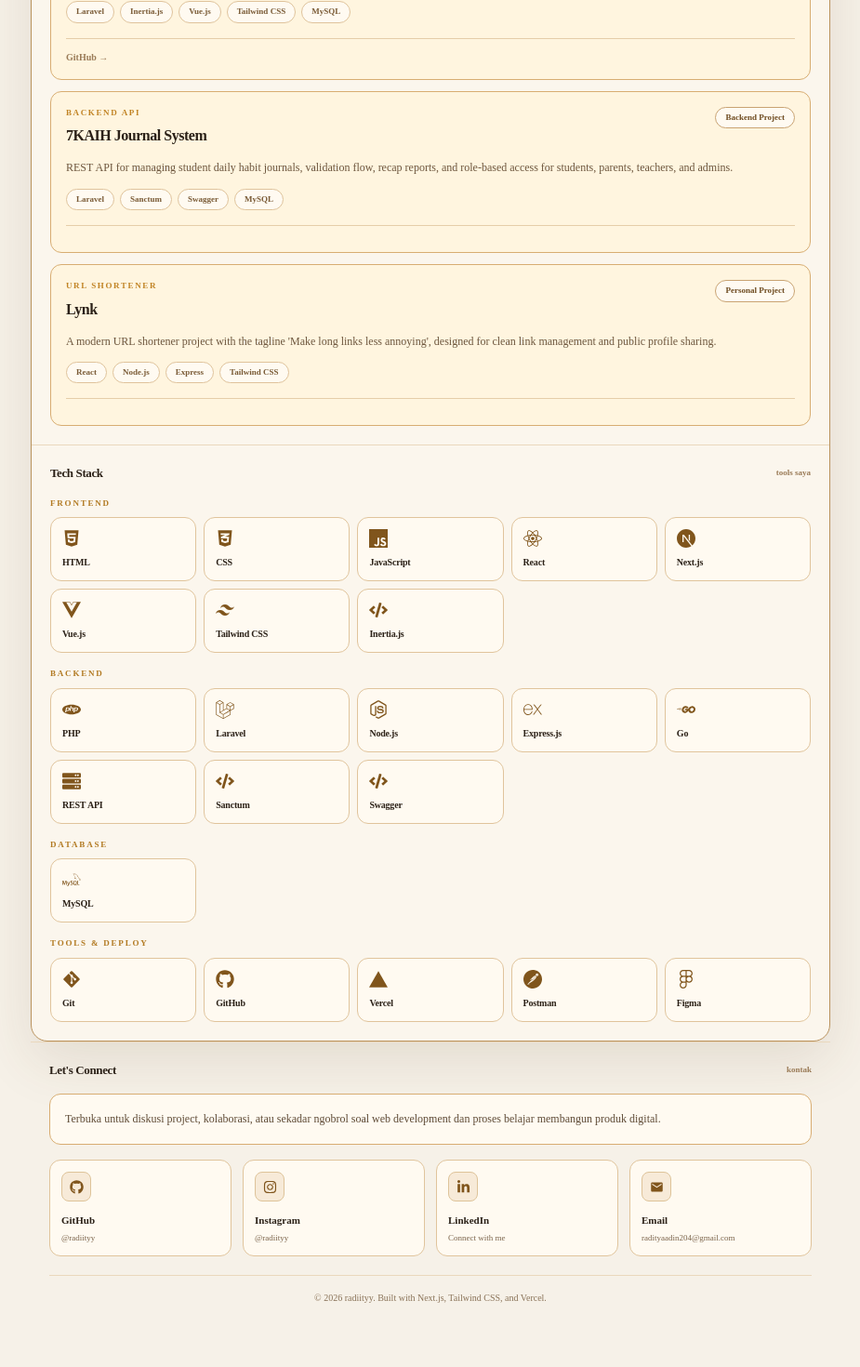
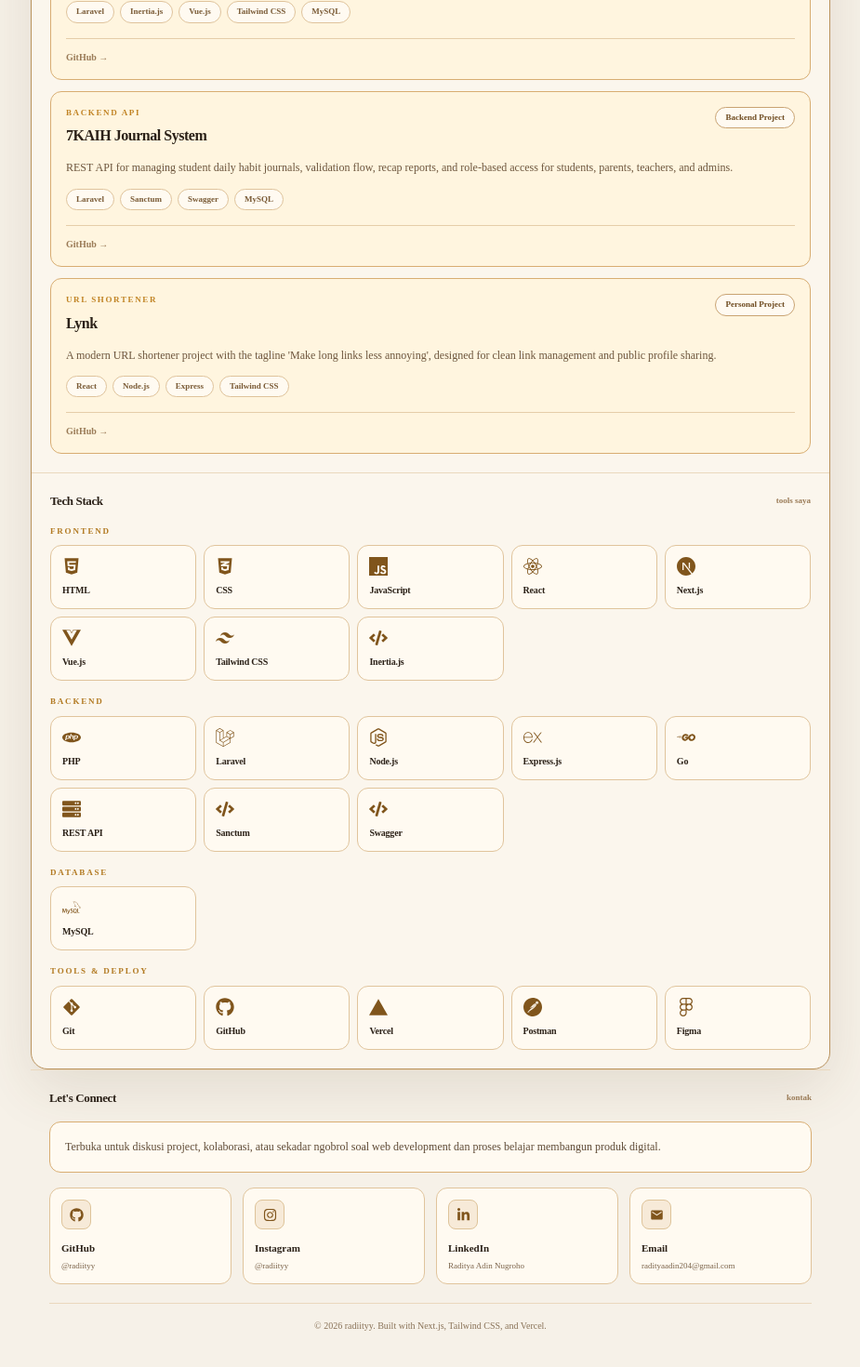
Before and after one commit to radiityy/radiityy-porto, a Next.js app: page / in a window 1280 px wide. Shown: the part 744-2214 px from the top of the page at 93% size, without its empty margins (177-1102 px from the left). Built offline with nearby package versions, Linux system fonts and the light colour scheme; a web font is replaced by a local one.

Commit message:
fix all information

```diff
--- a/src/data/projects.js
+++ b/src/data/projects.js
@@ -16,7 +16,7 @@
       "REST API for managing student daily habit journals, validation flow, recap reports, and role-based access for students, parents, teachers, and admins.",
     stack: ["Laravel", "Sanctum", "Swagger", "MySQL"],
     status: "Backend Project",
-    repo: "#",
+    repo: "https://github.com/radiityy/journal-7kaih",
     live: "#",
   },
   {
@@ -26,7 +26,7 @@
       "A modern URL shortener project with the tagline 'Make long links less annoying', designed for clean link management and public profile sharing.",
     stack: ["React", "Node.js", "Express", "Tailwind CSS"],
     status: "Personal Project",
-    repo: "#",
+    repo: "https://github.com/radiityy/url-shortener",
     live: "#",
   },
 ];
--- a/src/data/socials.js
+++ b/src/data/socials.js
@@ -11,13 +11,13 @@
   {
     label: "Instagram",
     value: "@radiityy",
-    href: "https://instagram.com/radiityy",
+    href: "https://instagram.com/adyneee",
     icon: FaInstagram,
   },
   {
     label: "LinkedIn",
-    value: "Connect with me",
-    href: "#",
+    value: "Raditya Adin Nugroho",
+    href: "https://www.linkedin.com/in/raditya-adin-nugroho-3a16aa3bb/",
     icon: FaLinkedinIn,
   },
   {
```
